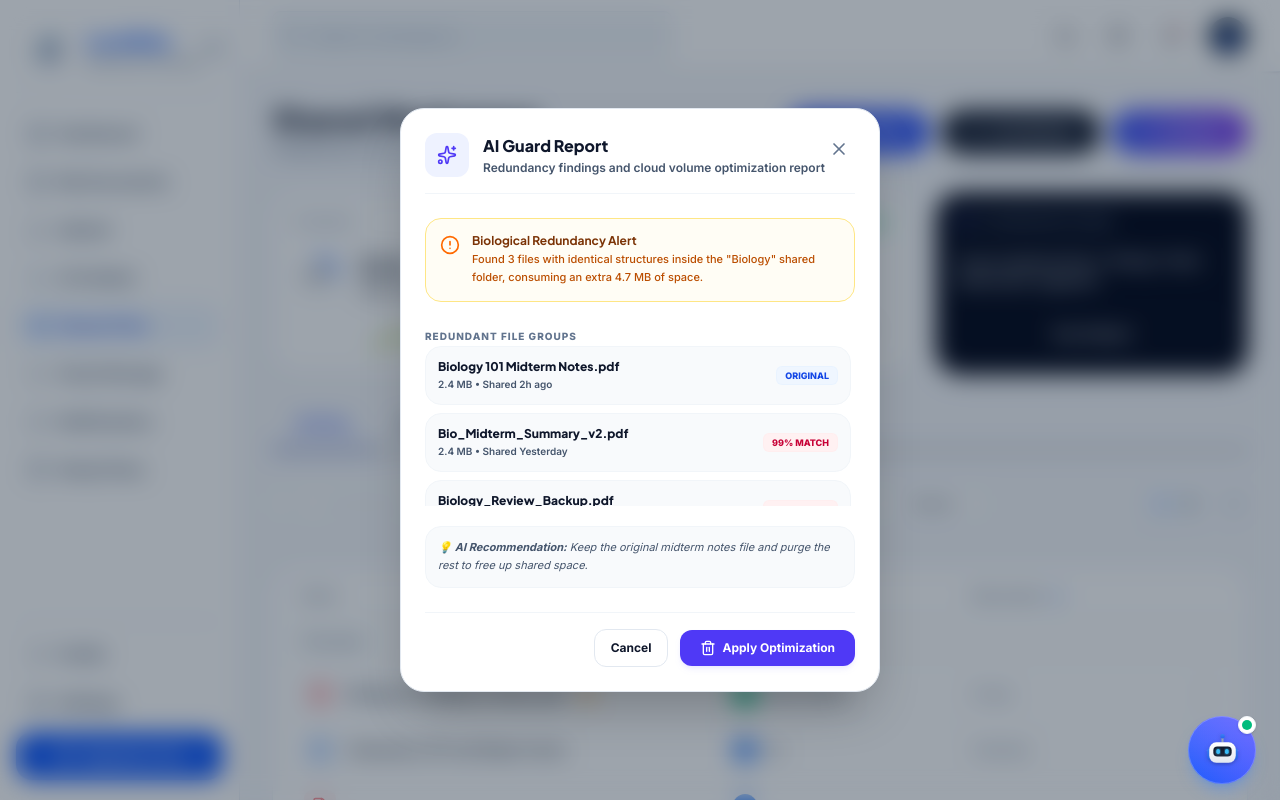
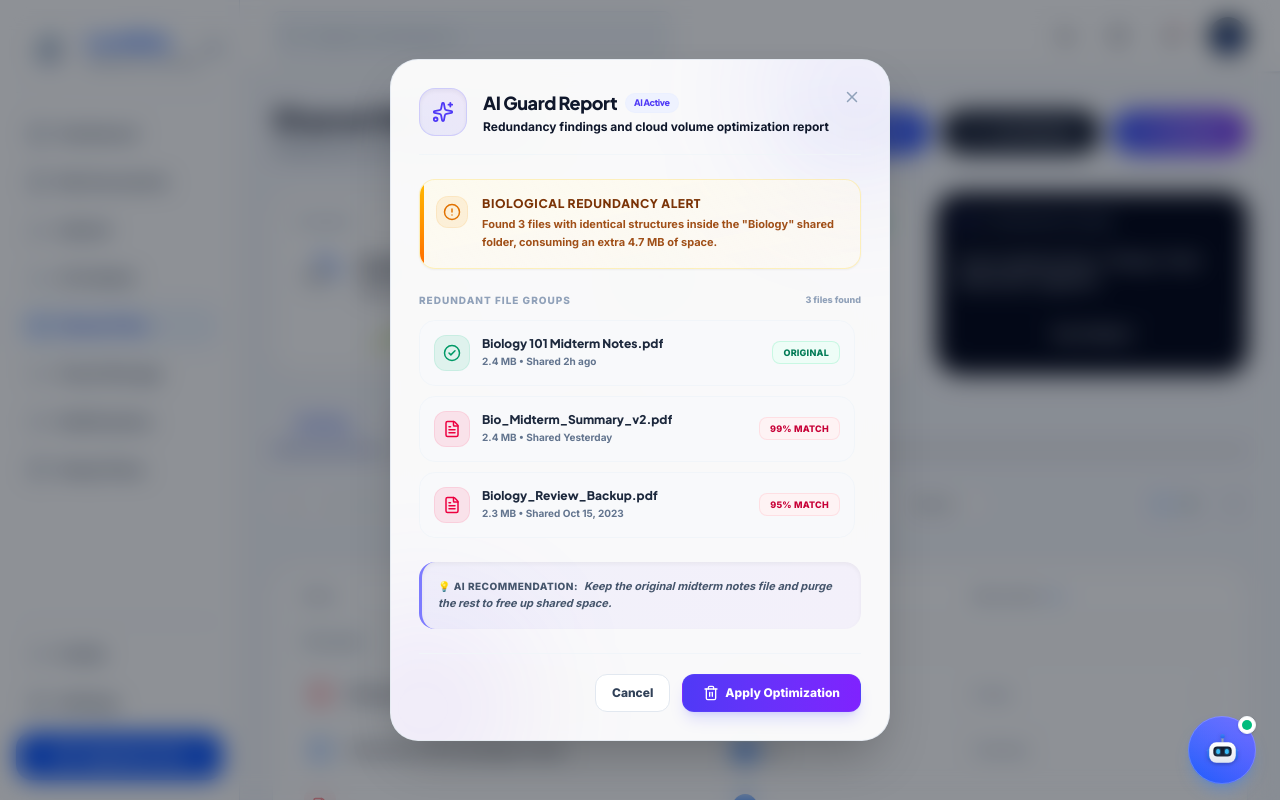
Before and after one commit to huynhduybinh24/SWP391_AIStudyHub, a React (Vite) app in the folder FrontEnd/: page /dashboard/shared in a window 1280 px wide. Both pictures are taken after a click on the button "View AI Report". Built offline with nearby package versions, Linux system fonts and the light colour scheme; the HTML template or start-up script is replaced by a standard one.

Commit message:
feat: add AIReportModal component for displaying file redundancy reports

```diff
--- a/FrontEnd/src/features/shared-files/components/AIReportModal.tsx
+++ b/FrontEnd/src/features/shared-files/components/AIReportModal.tsx
@@ -1,7 +1,6 @@
 import { useEffect } from 'react'
 import { motion, AnimatePresence } from 'framer-motion'
-import { X, Sparkles, AlertCircle, Trash2 } from 'lucide-react'
-import { Button } from '@/components/ui/Button'
+import { X, Sparkles, AlertCircle, Trash2, FileText, CheckCircle2 } from 'lucide-react'
 import { useTranslation } from '@/context/LanguageContext'
 
 interface AIReportModalProps {
@@ -11,7 +10,7 @@ interface AIReportModalProps {
 }
 
 export function AIReportModal({ isOpen, onClose, onOptimize }: AIReportModalProps) {
-  const { t } = useTranslation()
+  const { t, language } = useTranslation()
 
   useEffect(() => {
     const handleKeyDown = (e: KeyboardEvent) => {
@@ -32,116 +31,161 @@ export function AIReportModal({ isOpen, onClose, onOptimize }: AIReportModalProp
   return (
     <AnimatePresence>
       {isOpen && (
-        <div className="fixed inset-0 z-50 flex items-center justify-center p-4">
+        <div className="fixed inset-0 z-50 flex items-center justify-center p-4 overflow-x-hidden overflow-y-auto">
+          {/* Backdrop Blur */}
           <motion.div
             initial={{ opacity: 0 }}
             animate={{ opacity: 1 }}
             exit={{ opacity: 0 }}
             onClick={onClose}
-            className="fixed inset-0 bg-[#0b1c30]/40 dark:bg-black/60 backdrop-blur-md cursor-pointer"
+            className="fixed inset-0 bg-[#060c18]/45 dark:bg-black/75 backdrop-blur-md cursor-pointer"
           />
 
+          {/* Modal Container */}
           <motion.div
-            initial={{ opacity: 0, scale: 0.95, y: 15 }}
+            initial={{ opacity: 0, scale: 0.96, y: 16 }}
             animate={{ opacity: 1, scale: 1, y: 0 }}
-            exit={{ opacity: 0, scale: 0.95, y: 15 }}
-            transition={{ type: 'spring', duration: 0.4 }}
-            className="relative z-10 w-full max-w-[480px] overflow-hidden rounded-3xl bg-white dark:bg-slate-900 border border-slate-200 dark:border-slate-800 p-6 shadow-2xl text-left"
+            exit={{ opacity: 0, scale: 0.96, y: 16 }}
+            transition={{ type: 'spring', damping: 26, stiffness: 360 }}
+            className="relative z-10 w-full max-w-[500px] overflow-hidden rounded-[28px] bg-white/95 dark:bg-slate-900/95 border border-slate-200/80 dark:border-slate-800/80 p-6 md:p-7 shadow-2xl text-left backdrop-blur-xl"
             role="dialog"
             aria-modal="true"
             aria-labelledby="report-title"
           >
-            {/* Close */}
+            {/* Elegant Background Glow Blobs */}
+            <div className="absolute top-0 right-0 w-48 h-48 bg-indigo-500/10 rounded-full blur-3xl pointer-events-none -mr-16 -mt-16" />
+            <div className="absolute bottom-0 left-0 w-48 h-48 bg-violet-500/10 rounded-full blur-3xl pointer-events-none -ml-16 -mb-16" />
+
+            {/* Absolute Close button with hover animation */}
             <button
               type="button"
               onClick={onClose}
-              className="absolute right-6 top-6 text-slate-500 hover:text-slate-700 dark:text-slate-400 dark:hover:text-slate-200 p-1.5 rounded-lg hover:bg-slate-50 dark:hover:bg-slate-800 transition-colors cursor-pointer"
+              className="absolute right-5 top-5 text-slate-400 hover:text-slate-700 dark:hover:text-white p-2 rounded-full hover:bg-slate-100 dark:hover:bg-slate-800/80 transition-all duration-200 cursor-pointer active:scale-90"
               aria-label="Close dialog"
             >
-              <X className="size-5" />
+              <X className="size-4.5" />
             </button>
 
             {/* Header */}
-            <div className="flex gap-3.5 items-center mb-6 pb-4 border-b border-slate-100 dark:border-slate-800">
-              <div className="flex size-11 items-center justify-center rounded-xl bg-indigo-50 dark:bg-indigo-950/40 text-indigo-650 dark:text-indigo-400 shrink-0">
-                <Sparkles className="size-5 text-indigo-600 dark:text-indigo-400" />
+            <div className="flex gap-4 items-center mb-6 pb-4.5 border-b border-slate-100/80 dark:border-slate-800/80 relative">
+              <div className="flex size-12 items-center justify-center rounded-2xl bg-gradient-to-tr from-indigo-500/10 to-violet-500/10 text-indigo-650 dark:text-indigo-400 shrink-0 border border-indigo-500/20 shadow-inner">
+                <Sparkles className="size-5.5 text-indigo-600 dark:text-indigo-400" />
               </div>
               <div>
-                <h3 id="report-title" className="text-base font-extrabold text-slate-900 dark:text-white">
+                <h3 id="report-title" className="text-lg font-black text-slate-900 dark:text-white tracking-tight flex items-center gap-2">
                   {t.aiGuardReport.aiGuardReport}
+                  <span className="inline-flex items-center px-2 py-0.5 rounded-full text-[9px] font-black bg-indigo-50 text-indigo-600 dark:bg-indigo-950/50 dark:text-indigo-300 border border-indigo-100/20">
+                    AI Active
+                  </span>
                 </h3>
-                <p className="text-xs text-slate-600 dark:text-slate-400 font-semibold mt-0.5">
+                <p className="text-xs text-slate-550 dark:text-slate-400 font-bold mt-0.5 leading-snug">
                   {t.aiGuardReport.redundancyReportSubtitle}
                 </p>
               </div>
             </div>
 
-            {/* Content info */}
-            <div className="space-y-5">
-              <div className="flex items-start gap-3 bg-amber-50/50 dark:bg-amber-950/20 border border-amber-200 dark:border-amber-900/30 p-3.5 rounded-2xl">
-                <AlertCircle className="size-5 text-orange-500 dark:text-orange-400 shrink-0 mt-0.5" />
+            {/* Content Body */}
+            <div className="space-y-6 relative">
+              {/* Biological Redundancy Alert Banner */}
+              <div className="relative overflow-hidden flex items-start gap-3.5 bg-gradient-to-br from-amber-50/70 to-orange-50/40 dark:from-amber-955/15 dark:to-orange-955/10 border border-amber-200/50 dark:border-amber-900/20 p-4 rounded-2xl shadow-xs">
+                {/* Visual Left Accent Strip */}
+                <div className="absolute left-0 top-0 bottom-0 w-1 bg-gradient-to-b from-amber-400 to-orange-500 rounded-r" />
+
+                <div className="flex size-8 items-center justify-center rounded-xl bg-amber-500/10 text-amber-600 dark:text-amber-400 shrink-0 border border-amber-500/10">
+                  <AlertCircle className="size-4.5" />
+                </div>
                 <div>
-                  <h4 className="text-xs font-bold text-amber-900 dark:text-amber-400">{t.aiGuardReport.biologicalRedundancyAlert}</h4>
-                  <p className="text-[11px] text-amber-700 dark:text-amber-500 font-medium leading-relaxed mt-0.5">
+                  <h4 className="text-xs font-black text-amber-900 dark:text-amber-450 uppercase tracking-wider">{t.aiGuardReport.biologicalRedundancyAlert}</h4>
+                  <p className="text-[11px] text-amber-800/90 dark:text-amber-300/80 font-bold leading-relaxed mt-1">
                     {t.aiGuardReport.biologicalRedundancyDescription}
                   </p>
                 </div>
               </div>
 
               {/* Duplicates list */}
-              <div className="space-y-2.5">
-                <span className="text-[10px] font-black text-slate-500 dark:text-slate-400 uppercase tracking-widest">
+              <div className="space-y-3">
+                <div className="flex items-center justify-between">
+                  <span className="text-[10px] font-black text-slate-400 dark:text-slate-500 uppercase tracking-widest">
                     {t.aiGuardReport.redundantFileGroups}
                   </span>
+                  <span className="text-[9px] font-extrabold text-slate-400 dark:text-slate-500">
+                    3 {language === 'vi' ? 'tệp trùng lặp' : 'files found'}
+                  </span>
+                </div>
 
-                <div className="space-y-2 max-h-[160px] overflow-y-auto pr-1">
-                  {duplicates.map((file, i) => (
+                <div className="space-y-2.5 max-h-[220px] overflow-y-auto pr-1.5 custom-scrollbar">
+                  {duplicates.map((file, i) => {
+                    const isOriginal = file.matchType === 'original'
+                    return (
                       <div
                         key={i}
-                      className="flex items-center justify-between p-3 rounded-2xl bg-slate-50 dark:bg-slate-800 border border-slate-100 dark:border-slate-800"
+                        className="group flex items-center justify-between p-3.5 rounded-2xl bg-slate-50/70 dark:bg-slate-800/40 border border-slate-100 dark:border-slate-800 hover:border-indigo-500/20 dark:hover:border-indigo-500/30 hover:bg-white dark:hover:bg-slate-800 hover:shadow-md hover:shadow-slate-100/50 dark:hover:shadow-none transition-all duration-300 relative overflow-hidden"
                       >
-                      <div className="min-w-0 flex-1 mr-3">
-                        <h4 className="text-xs font-extrabold text-slate-900 dark:text-slate-200 truncate">
+                        <div className="min-w-0 flex-1 mr-3 flex items-center gap-3">
+                          {/* File Icon with dynamic colors */}
+                          <div className={`flex size-9 items-center justify-center rounded-xl shrink-0 border ${
+                            isOriginal
+                              ? 'bg-emerald-500/10 border-emerald-500/10 text-emerald-600 dark:text-emerald-400'
+                              : 'bg-rose-500/10 border-rose-500/10 text-rose-600 dark:text-rose-400'
+                          }`}>
+                            {isOriginal ? <CheckCircle2 className="size-4.5" /> : <FileText className="size-4.5" />}
+                          </div>
+
+                          <div className="min-w-0">
+                            <h4 className="text-xs font-black text-slate-800 dark:text-slate-200 truncate group-hover:text-indigo-600 dark:group-hover:text-indigo-400 transition-colors">
                               {file.name}
                             </h4>
-                        <p className="text-[10px] text-slate-600 dark:text-slate-400 font-semibold mt-0.5">
+                            <p className="text-[10px] text-slate-500 dark:text-slate-400 font-bold mt-0.5">
                               {file.size} &bull; {file.dateKey === 'shared2hAgo' ? t.aiGuardReport.shared2hAgo : file.dateKey === 'sharedYesterday' ? t.aiGuardReport.sharedYesterday : t.aiGuardReport.sharedOct15}
                             </p>
                           </div>
-                      <span className={`text-[9px] font-black uppercase px-2 py-0.5 rounded-md ${
-                        file.matchType === 'original'
-                          ? 'bg-blue-50 text-blue-700 dark:bg-blue-950/40 dark:text-blue-400 border border-blue-100/30'
-                          : 'bg-rose-50 text-rose-700 dark:bg-rose-950/40 dark:text-rose-400 border border-rose-100/30'
+                        </div>
+
+                        {/* Elegant floating badge */}
+                        <span className={`text-[9px] font-black uppercase px-2.5 py-1 rounded-lg tracking-wide shrink-0 border transition-all duration-300 ${
+                          isOriginal
+                            ? 'bg-emerald-50/80 text-emerald-700 dark:bg-emerald-950/30 dark:text-emerald-400 border-emerald-200/50 dark:border-emerald-800/40 group-hover:bg-emerald-500 group-hover:text-white group-hover:border-emerald-550'
+                            : 'bg-rose-50/80 text-rose-700 dark:bg-rose-950/30 dark:text-rose-400 border-rose-200/50 dark:border-rose-800/40 group-hover:bg-rose-500 group-hover:text-white group-hover:border-rose-550'
                         }`}>
-                        {file.matchType === 'original' ? t.aiGuardReport.original : file.matchType === 'match99' ? t.aiGuardReport.match99 : t.aiGuardReport.match95}
+                          {isOriginal ? t.aiGuardReport.original : file.matchType === 'match99' ? t.aiGuardReport.match99 : t.aiGuardReport.match95}
                         </span>
                       </div>
-                  ))}
+                    )
+                  })}
                 </div>
               </div>
 
-              <div className="text-[11px] text-slate-600 dark:text-slate-300 leading-relaxed italic bg-slate-50 dark:bg-slate-800/30 p-3 rounded-2xl border border-slate-100 dark:border-slate-800/80">
-                💡 <strong>{t.aiGuardReport.aiRecommendation}</strong> {t.aiGuardReport.aiRecommendationText}
+              {/* AI Recommendation Quote Bubble */}
+              <div className="relative overflow-hidden bg-gradient-to-r from-indigo-500/5 to-violet-500/5 dark:from-indigo-500/10 dark:to-violet-500/10 p-4 rounded-2xl border-l-[3px] border-indigo-500/80 shadow-inner">
+                <div className="flex gap-2.5 items-start">
+                  <div className="text-[11px] text-slate-600 dark:text-slate-350 font-bold leading-relaxed">
+                    <span className="inline-flex items-center gap-1 font-black text-indigo-650 dark:text-indigo-400 uppercase tracking-wider text-[10px] mr-1.5">
+                      💡 {t.aiGuardReport.aiRecommendation}
+                    </span>
+                    <span className="italic">{t.aiGuardReport.aiRecommendationText}</span>
+                  </div>
+                </div>
               </div>
             </div>
 
             {/* Footer buttons */}
-            <div className="flex items-center justify-end gap-3 pt-4 border-t border-slate-100 dark:border-slate-800/80 mt-6 shrink-0">
+            <div className="flex items-center justify-end gap-3 pt-5 border-t border-slate-100 dark:border-slate-800/80 mt-6 shrink-0 relative">
               <button
                 type="button"
                 onClick={onClose}
-                className="px-4 py-2.5 rounded-xl border border-slate-200 dark:border-slate-700 bg-white dark:bg-slate-800 text-slate-900 hover:bg-slate-50 dark:text-slate-200 dark:hover:bg-slate-700 text-xs font-bold transition-all cursor-pointer"
+                className="px-4 py-2.5 rounded-xl border border-slate-200 dark:border-slate-700 bg-white dark:bg-slate-800 text-slate-700 dark:text-slate-300 hover:bg-slate-50 dark:hover:bg-slate-850 dark:hover:text-white text-xs font-extrabold transition-all duration-200 cursor-pointer active:scale-95"
               >
                 {t.aiGuardReport.cancel}
               </button>
-              <Button
+
+              <button
                 type="button"
                 onClick={onOptimize}
-                className="bg-indigo-600 hover:bg-indigo-700 text-white px-5 py-2.5 rounded-xl text-xs font-bold transition-all flex items-center gap-1.5 shadow-md shadow-indigo-500/10 cursor-pointer"
+                className="bg-gradient-to-r from-indigo-600 via-indigo-550 to-violet-600 hover:from-indigo-700 hover:to-violet-700 text-white px-5 py-2.5 rounded-xl text-xs font-black transition-all duration-300 flex items-center gap-1.5 shadow-lg shadow-indigo-500/20 active:scale-95 cursor-pointer border border-indigo-500/20 hover:border-indigo-600/30"
               >
-                <Trash2 className="size-4" />
+                <Trash2 className="size-4 shrink-0" />
                 <span>{t.aiGuardReport.applyOptimization}</span>
-              </Button>
+              </button>
             </div>
           </motion.div>
         </div>
```
Lines whose indentation alone changed are shown as unchanged.
